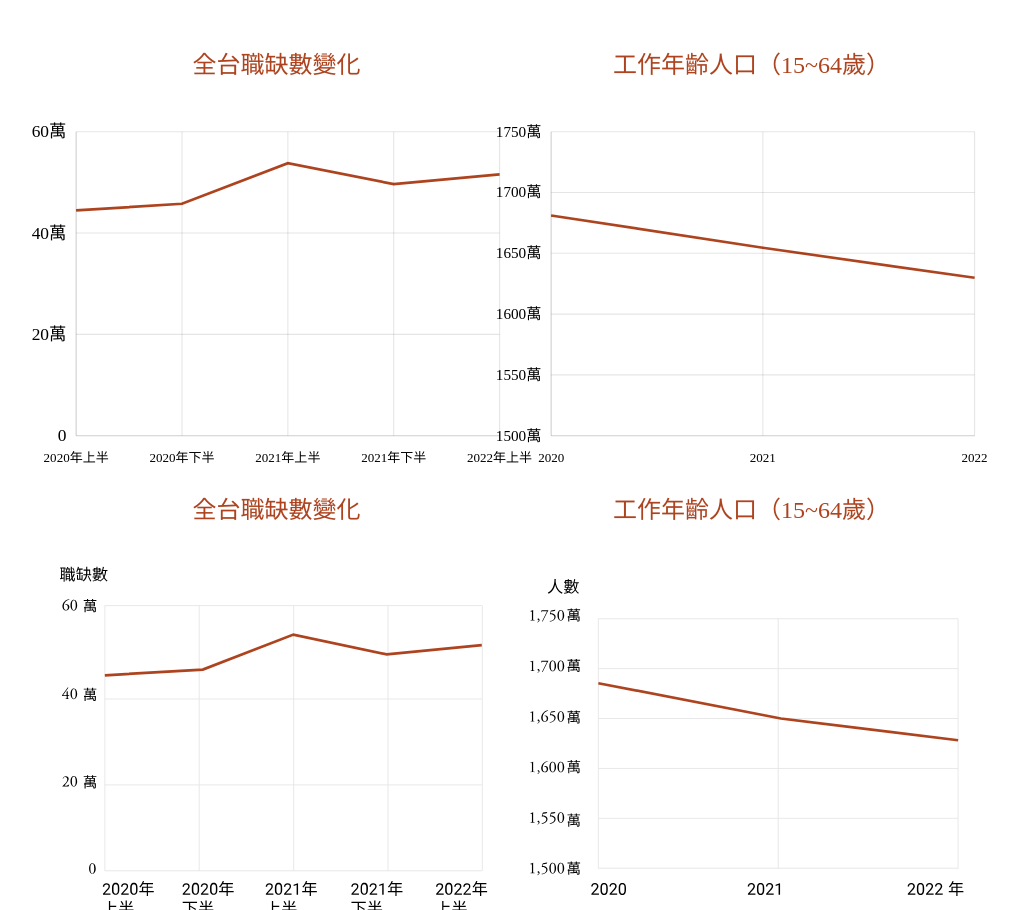
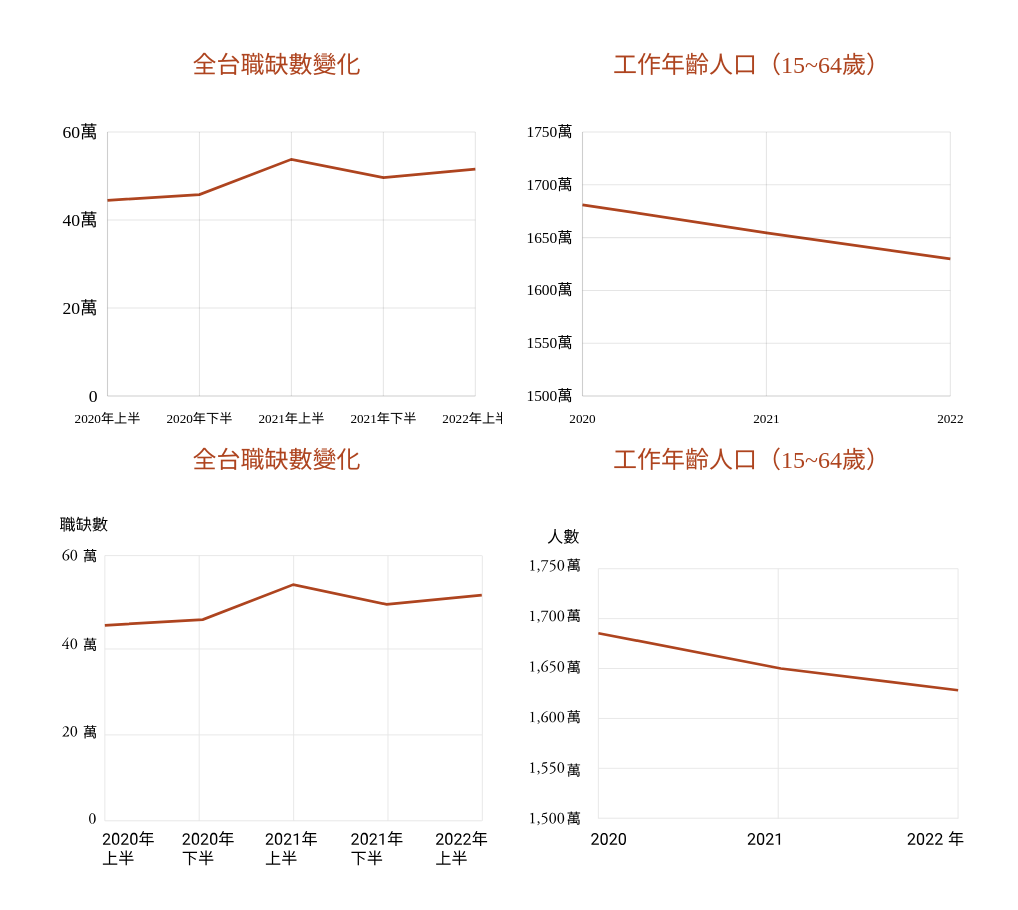
Before and after one commit to HongyiLiou/cheers-white-paper, a plain HTML site: page index.html in a window 1280 px wide. Shown: the part 3850-4760 px from the top of the page, without its empty margins (126-1144 px from the left). Drawn offline with nearby package versions, Linux system fonts and the light colour scheme.

Commit message:
更新chart2

```diff
--- a/assets/js/front-end/main-bk.js
+++ b/assets/js/front-end/main-bk.js
@@ -1,43 +1,53 @@
-function initTwVacanciesLineChart() {
+function initTwVacanciesLineChart(targetWidth, targetHeight) {
   var twVacancies = d3.select("#tw-vacancies_line-chart");
-  var width = 390;
-  var height = 280;
+  twVacancies.html("");
+  var parent = twVacancies.select(function() {
+    return this.parentNode
+  });
+  var parentWidth = parseInt(parent.style("width"));
 
-  var data = [{
+  var width = 0.7414448669201521 * parentWidth;
+  var height = 0.532319391634981 * parentWidth;
+
+  var data = [
+    {
       x: 0,
-    y: 444556
-  }, {
+      y: 444556,
+    },
+    {
       x: 1,
-    y: 457848
-  }, {
+      y: 457848,
+    },
+    {
       x: 2,
-    y: 537940
-  }, {
+      y: 537940,
+    },
+    {
       x: 3,
-    y: 496628
-  }, {
+      y: 496628,
+    },
+    {
       x: 4,
-    y: 515644
-  }];
+      y: 515644,
+    },
+  ];
 
   twVacancies.attr({
-    'width': '520',
-    'height': '380',
-    viewBox: "0 0 440 350"
+    width: parentWidth,
+    height: 0.7319391634980988 * parentWidth,
+    viewBox: `0 0 ${0.8365019011406845 * parentWidth} ${0.6653992395437263 * parentWidth}`,
   });
 
-  var scaleX = d3.scale.linear()
-    .range([0, width])
-    .domain([0, 4]);
+  var scaleX = d3.scale.linear().range([0, width]).domain([0, 4]);
 
-  var scaleY = d3.scale.linear()
-    .range([height, 0])
-    .domain([0, 600000]);
+  var scaleY = d3.scale.linear().range([height, 0]).domain([0, 600000]);
 
-  var line = d3.svg.line()
-    .x(function(d) {
+  var line = d3.svg
+    .line()
+    .x(function (d) {
       return scaleX(d.x);
-    }).y(function(d) {
+    })
+    .y(function (d) {
       return scaleY(d.y);
     });
 
@@ -47,123 +57,130 @@ function initTwVacanciesLineChart() {
     2: "2021年上半",
     3: "2021年下半",
     4: "2022年上半",
-  }
-  var axisX = d3.svg.axis()
+  };
+  var axisX = d3.svg
+    .axis()
     .scale(scaleX)
     .orient("bottom")
-    .tickValues([0,1,2,3,4])
-    .tickFormat(function(d){return `${axisXTick[d]}`;})
+    .tickValues([0, 1, 2, 3, 4])
+    .tickFormat(function (d) {
+      return `${axisXTick[d]}`;
+    })
     .tickPadding(10);
 
-  var axisY = d3.svg.axis()
+  var axisY = d3.svg
+    .axis()
     .scale(scaleY)
     .orient("left")
     .tickValues([0, 200000, 400000, 600000])
-    .tickFormat(function(d){ console.log(d); return d? (d / 10000) +'萬': d;});
+    .tickFormat(function (d) {
+      return d ? d / 10000 + "萬" : d;
+    });
 
-  var axisXGrid = d3.svg.axis()
-    .scale(scaleX)
-    .orient("bottom")
-    .ticks(5)
-    .tickFormat("")
-    .tickSize(-height,0);
+  var axisXGrid = d3.svg.axis().scale(scaleX).orient("bottom").ticks(5).tickFormat("").tickSize(-height, 0);
 
-  var axisYGrid = d3.svg.axis()
-    .scale(scaleY)
-    .orient("left")
-    .ticks(3)
-    .tickFormat("")
-    .tickSize(-width,0);
+  var axisYGrid = d3.svg.axis().scale(scaleY).orient("left").ticks(3).tickFormat("").tickSize(-width, 0);
 
-  twVacancies.append('path')
-    .attr({
-      'd': line(data),
-      'stroke': '#AE441F',
-      "stroke-width": '2.5px',
-      'fill': 'none',
-      'transform':'translate(35,20)'  //折線圖也要套用 translate
+  twVacancies.append("path").attr({
+    d: line(data),
+    stroke: "#AE441F",
+    "stroke-width": "2.5px",
+    fill: "none",
+    transform: "translate(35,20)", //折線圖也要套用 translate
   });
 
   // Axis Grid line
-  twVacancies.append('g')
+  twVacancies
+    .append("g")
     .call(axisXGrid)
     .attr({
-    'fill':'none',
-    'stroke':'rgba(0,0,0,.1)',
-    'transform':'translate(35,'+(height+20)+')'
+      fill: "none",
+      stroke: "rgba(0,0,0,.1)",
+      transform: "translate(35," + (height + 20) + ")",
     });
 
-  twVacancies.append('g')
-   .call(axisYGrid)
-   .attr({
-    'fill':'none',
-    'stroke':'rgba(0,0,0,.1)',
-    'transform':'translate(35,20)'
+  twVacancies.append("g").call(axisYGrid).attr({
+    fill: "none",
+    stroke: "rgba(0,0,0,.1)",
+    transform: "translate(35,20)",
   });
 
   // Axis
-  twVacancies.append('g')
+  twVacancies
+    .append("g")
     .call(axisX)
     .attr({
-    'fill':'none',
-    'transform':'translate(35,'+(height+20)+')'
+      fill: "none",
+      transform: "translate(35," + (height + 20) + ")",
     })
-   .selectAll('text')
+    .selectAll("text")
     .attr({
-    'fill':'#000',
-    'stroke':'none',
-   }).style({
-    'font-size':'12px'
+      fill: "#000",
+      stroke: "none",
+    })
+    .style({
+      "font-size": "12px",
     });
 
-  twVacancies.append('g')
+  twVacancies
+    .append("g")
     .call(axisY)
     .attr({
-    'fill':'none',
-    'transform':'translate(35,20)'
-   }).selectAll('text')
+      fill: "none",
+      transform: "translate(35,20)",
+    })
+    .selectAll("text")
     .attr({
-    'fill':'#000',
-    'stroke':'none',
-   }).style({
-    'font-size':'16px'
+      fill: "#000",
+      stroke: "none",
+    })
+    .style({
+      "font-size": "16px",
     });
 }
 
 function initWorkPeopleLineChart() {
-  var twVacancies = d3.select("#work-people_line-chart");
-  var width = 390;
-  var height = 280;
+  var workPeople = d3.select("#work-people_line-chart");
+  workPeople.html("");
+  var parent = workPeople.select(function() {
+    return this.parentNode
+  });
+  var parentWidth = parseInt(parent.style("width"));
 
-  var data = [{
+  var width = 0.7414448669201521 * parentWidth;
+  var height = 0.532319391634981 * parentWidth;
+
+  var data = [
+    {
       x: 0,
-    y: 1681.1000
-  }, {
+      y: 1681.1,
+    },
+    {
       x: 1,
-    y: 1654.6000
-  }, {
+      y: 1654.6,
+    },
+    {
       x: 2,
-    y: 1629.9000
-  }];
+      y: 1629.9,
+    },
+  ];
 
-  twVacancies.attr({
-    'width': '520',
-    'height': '380',
-    viewBox: "0 0 440 350"
+  workPeople.attr({
+    width: parentWidth,
+    height: 0.7319391634980988 * parentWidth,
+    viewBox: `0 0 ${0.8365019011406845 * parentWidth} ${0.6653992395437263 * parentWidth}`,
   });
 
-  var scaleX = d3.scale.linear()
-    .range([0, width])
-    .domain([0, 2]);
+  var scaleX = d3.scale.linear().range([0, width]).domain([0, 2]);
 
-  var scaleY = d3.scale.linear()
-    .range([height, 0])
-    .domain([1500, 1750]);
+  var scaleY = d3.scale.linear().range([height, 0]).domain([1500, 1750]);
 
-  var line = d3.svg.line()
-    .x(function(d) {
+  var line = d3.svg
+    .line()
+    .x(function (d) {
       return scaleX(d.x);
-    }).y(function(d) {
+    })
+    .y(function (d) {
       return scaleY(d.y);
     });
 
@@ -171,89 +188,88 @@ function initWorkPeopleLineChart() {
     0: "2020",
     1: "2021",
     2: "2022",
-  }
-  var axisX = d3.svg.axis()
+  };
+  var axisX = d3.svg
+    .axis()
     .scale(scaleX)
     .orient("bottom")
-    .tickValues([0,1,2])
-    .tickFormat(function(d){return `${axisXTick[d]}`;})
+    .tickValues([0, 1, 2])
+    .tickFormat(function (d) {
+      return `${axisXTick[d]}`;
+    })
     .tickPadding(10);
 
-  var axisY = d3.svg.axis()
+  var axisY = d3.svg
+    .axis()
     .scale(scaleY)
     .orient("left")
     .tickValues([1500, 1550, 1600, 1650, 1700, 1750])
-    .tickFormat(function(d){ return d +'萬';});
+    .tickFormat(function (d) {
+      return d + "萬";
+    });
 
-  var axisXGrid = d3.svg.axis()
-    .scale(scaleX)
-    .orient("bottom")
-    .ticks(2)
-    .tickFormat("")
-    .tickSize(-height,0);
+  var axisXGrid = d3.svg.axis().scale(scaleX).orient("bottom").ticks(2).tickFormat("").tickSize(-height, 0);
 
-  var axisYGrid = d3.svg.axis()
-    .scale(scaleY)
-    .orient("left")
-    .ticks(5)
-    .tickFormat("")
-    .tickSize(-width,0);
+  var axisYGrid = d3.svg.axis().scale(scaleY).orient("left").ticks(5).tickFormat("").tickSize(-width, 0);
 
-  twVacancies.append('path')
-    .attr({
-      'd': line(data),
-      'stroke': '#AE441F',
-      "stroke-width": '2.5px',
-      'fill': 'none',
-      'transform':'translate(35,20)'  //折線圖也要套用 translate
+  workPeople.append("path").attr({
+    d: line(data),
+    stroke: "#AE441F",
+    "stroke-width": "2.5px",
+    fill: "none",
+    transform: "translate(35,20)", //折線圖也要套用 translate
   });
 
   // Axis Grid line
-  twVacancies.append('g')
+  workPeople
+    .append("g")
     .call(axisXGrid)
     .attr({
-    'fill':'none',
-    'stroke':'rgba(0,0,0,.1)',
-    'transform':'translate(35,'+(height+20)+')'
+      fill: "none",
+      stroke: "rgba(0,0,0,.1)",
+      transform: "translate(35," + (height + 20) + ")",
     });
 
-  twVacancies.append('g')
-   .call(axisYGrid)
-   .attr({
-    'fill':'none',
-    'stroke':'rgba(0,0,0,.1)',
-    'transform':'translate(35,20)'
+  workPeople.append("g").call(axisYGrid).attr({
+    fill: "none",
+    stroke: "rgba(0,0,0,.1)",
+    transform: "translate(35,20)",
   });
 
   // Axis
-  twVacancies.append('g')
+  workPeople
+    .append("g")
     .call(axisX)
     .attr({
-    'fill':'none',
-    'transform':'translate(35,'+(height+20)+')'
+      fill: "none",
+      transform: "translate(35," + (height + 20) + ")",
     })
-   .selectAll('text')
+    .selectAll("text")
     .attr({
-    'fill':'#000',
-    'stroke':'none',
-   }).style({
-    'font-size':'12px'
+      fill: "#000",
+      stroke: "none",
+    })
+    .style({
+      "font-size": "12px",
     });
 
-  twVacancies.append('g')
+    workPeople
+    .append("g")
     .call(axisY)
     .attr({
-    'fill':'none',
-    'transform':'translate(35,20)'
-   }).selectAll('text')
+      fill: "none",
+      transform: "translate(35,20)",
+    })
+    .selectAll("text")
     .attr({
-    'fill':'#000',
-    'stroke':'none',
-   }).style({
-    'font-size':'14px'
+      fill: "#000",
+      stroke: "none",
+    })
+    .style({
+      "font-size": "14px",
     });
 
-  //  twVacancies.append("text")
+  //  workPeople.append("text")
   //   .attr("class", "label, y")
   //   .attr("text-anchor", "end")
   //   .attr("y", 0)
@@ -262,7 +278,15 @@ function initWorkPeopleLineChart() {
   //   .attr("transform", "rotate(-90)");
 }
 
+function d3Resize() {
+  d3.select(window).on("resize", function() {
+    initTwVacanciesLineChart();
+    initWorkPeopleLineChart();
+  });
+}
+
 window.onload = function () {
   initTwVacanciesLineChart();
   initWorkPeopleLineChart();
+  d3Resize();
 };
--- a/assets/style/front-end/sass/_main-bk.sass
+++ b/assets/style/front-end/sass/_main-bk.sass
@@ -3,9 +3,15 @@
   align-items: center
   padding: 0 8.3333333%
 
+  @media screen and ( max-width: 1199px )
+    flex-wrap: wrap
+
   .flex-item-wrap
     width: 50%
     padding: 0 12px
+
+    @media screen and ( max-width: 1199px )
+      width: 100%
 
     .flex-item
       display: flex
```
Also changed, not shown: assets/style/front-end/css/main.css. Lines whose indentation alone changed are shown as unchanged.
